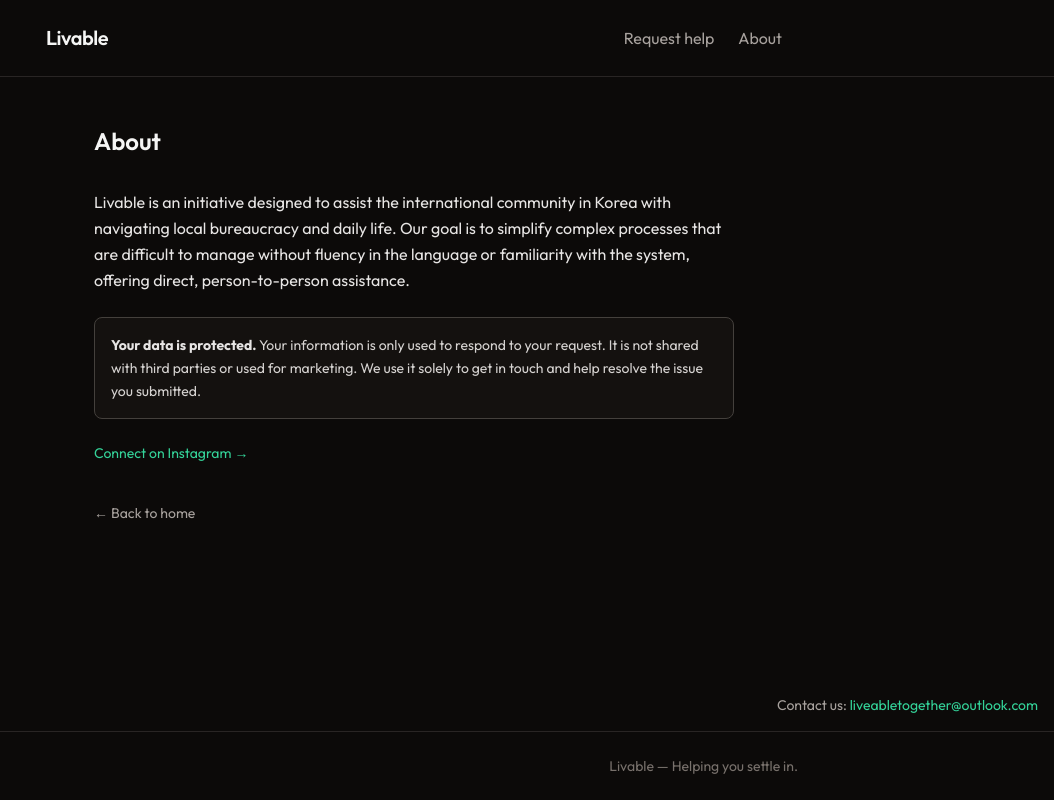
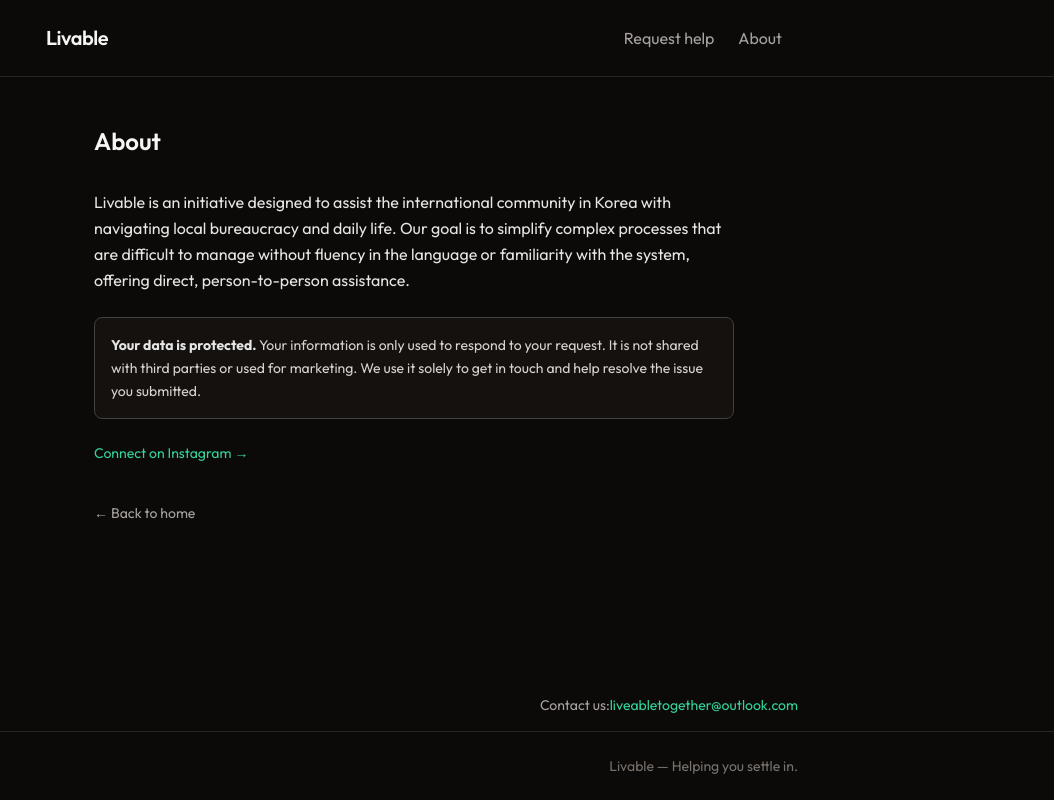
Before and after one commit to Tooviee/Livable, a Next.js app: page /about in a window 1280 px wide. Shown: the whole page, without its empty margins (226-1280 px from the left). Built offline with nearby package versions, Linux system fonts and the light colour scheme.

Commit message:
Contact us

```diff
--- a/src/app/about/page.tsx
+++ b/src/app/about/page.tsx
@@ -69,8 +69,8 @@ export default function AboutPage() {
         </p>
       </main>
 
-      <div className="w-full px-4 mt-10">
-        <div className="max-w-3xl ml-auto text-right text-stone-400 text-sm">
+      <div className="px-4 mt-10">
+        <div className="max-w-3xl mx-auto flex justify-end text-stone-400 text-sm">
           Contact us:{" "}
           <a
             href={`mailto:${ABOUT.contactEmail}`}
```
